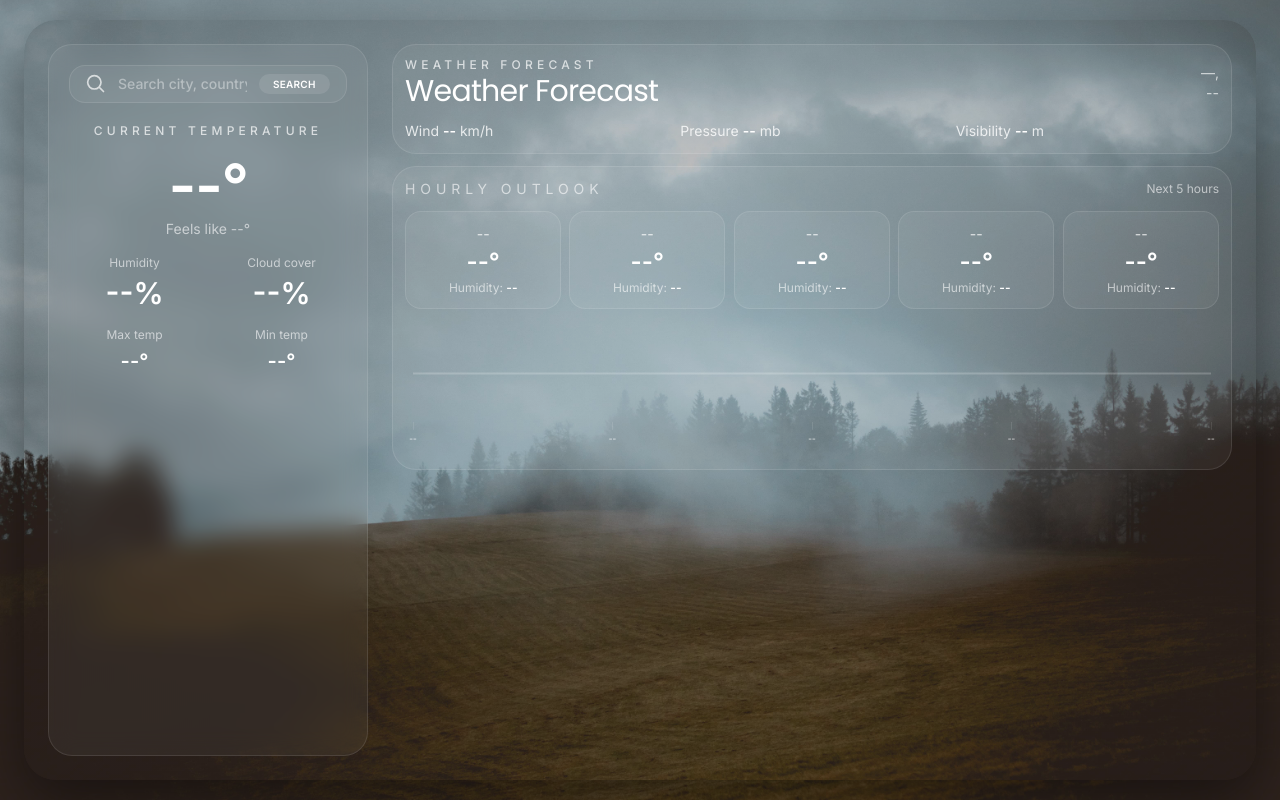
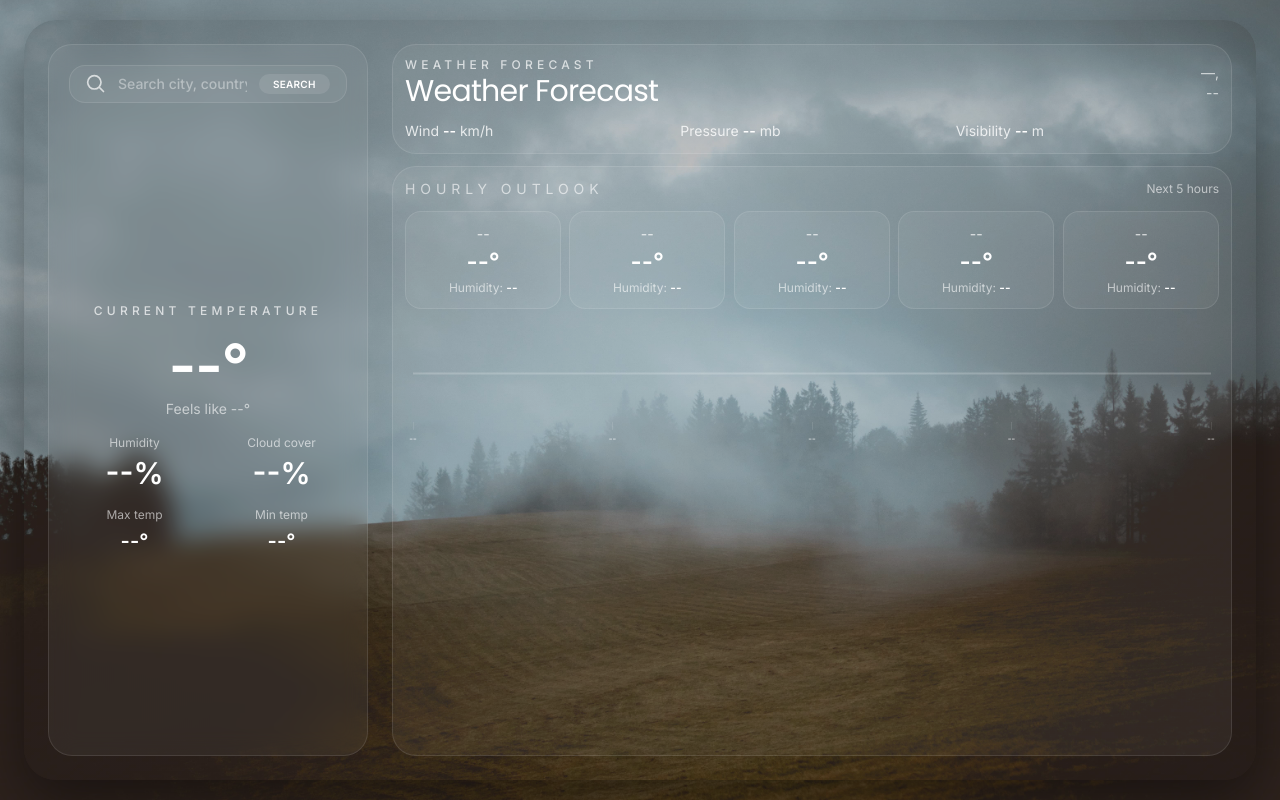
Before and after one commit to jaikrishna-j/weatherlens, a Django app: page / in a window 1280 px wide. Run offline with Django 5.2, Linux system fonts and the light colour scheme.

Commit message:
weather.html UI fixed for laptop screen

```diff
--- a/WeatherLens/forecast/templates/weather.html
+++ b/WeatherLens/forecast/templates/weather.html
@@ -13,9 +13,9 @@
 
 <body class="h-screen overflow-hidden text-white antialiased weather-body {{ description|default:'mist'|slugify }}">
     <div class="mx-auto flex h-screen w-full max-w-7xl flex-col justify-center gap-2 px-3 py-3 sm:gap-3 sm:px-4 sm:py-4 lg:gap-4 lg:px-6 lg:py-5">
-        <main class="weather-shell {{ description|default:'mist'|slugify }} grid h-full max-h-[95vh] w-full gap-4 p-3 sm:gap-5 sm:p-4 lg:grid-cols-[minmax(280px,320px),1fr] lg:gap-6 lg:p-5 xl:p-6">
+        <main class="weather-shell {{ description|default:'mist'|slugify }} grid h-full max-h-[95vh] w-full items-stretch gap-4 p-3 sm:gap-5 sm:p-4 lg:grid-cols-[minmax(280px,320px),1fr] lg:gap-6 lg:p-5 xl:p-6">
 
-            <section class="glass-panel flex flex-col gap-4 overflow-y-auto lg:overflow-y-hidden p-3 sm:gap-5 sm:p-4 lg:p-5 animate-slide-in-left">
+            <section class="glass-panel flex h-full flex-col gap-4 overflow-y-auto lg:overflow-y-hidden p-3 sm:gap-5 sm:p-4 lg:p-5 animate-slide-in-left">
                 <div class="relative">
                     <form method="POST" class="flex items-center gap-2 rounded-2xl border border-white/10 bg-white/5 px-3 py-2 focus-within:border-white/40 sm:gap-3 sm:px-4 animate-fade-in-up animate-delay-200">
                         {% csrf_token %}
@@ -43,7 +43,7 @@
                 </div>
                 {% endif %}
 
-                <div class="flex flex-col gap-3 text-center sm:gap-4">
+                <div class="flex flex-1 flex-col gap-3 text-center sm:gap-4 justify-center">
                     <p class="panel-heading animate-fade-in-up animate-delay-300">Current temperature</p>
                     <div class="animate-bounce-in animate-delay-400">
                         <p class="text-4xl font-semibold tracking-tight sm:text-5xl lg:text-6xl">
@@ -75,7 +75,7 @@
                 </div>
             </section>
 
-            <section class="flex flex-col gap-4 overflow-y-auto lg:overflow-y-hidden sm:gap-5 lg:gap-6 animate-slide-in-right">
+            <section class="flex h-full flex-col gap-4 overflow-y-auto lg:overflow-y-hidden sm:gap-5 lg:gap-6 animate-slide-in-right">
                 <div class="flex flex-col gap-3 rounded-3xl border border-white/10 bg-white/5 p-3 backdrop-blur-md sm:gap-4 sm:p-4 animate-fade-in-up animate-delay-200">
                     <div class="flex flex-col gap-2 sm:flex-row sm:flex-wrap sm:items-center sm:gap-3">
                         <div class="flex-1">
@@ -97,7 +97,7 @@
                     </div>
                 </div>
 
-                <div class="rounded-3xl border border-white/10 bg-white/5 p-3 backdrop-blur-md sm:p-4 animate-fade-in-up animate-delay-400">
+                <div class="rounded-3xl border border-white/10 bg-white/5 p-3 backdrop-blur-md sm:p-4 animate-fade-in-up animate-delay-400 flex-1 flex flex-col">
                     <div class="mb-3 flex flex-col gap-2 sm:flex-row sm:items-center sm:justify-between animate-fade-in animate-delay-500">
                         <p class="text-xs uppercase tracking-[0.35em] text-white/60 sm:text-sm">Hourly outlook</p>
                         <span class="text-xs text-white/60">Next 5 hours</span>
```
Also changed, not shown: other parts of WeatherLens/forecast/templates/weather.html (+1 -1 lines).
